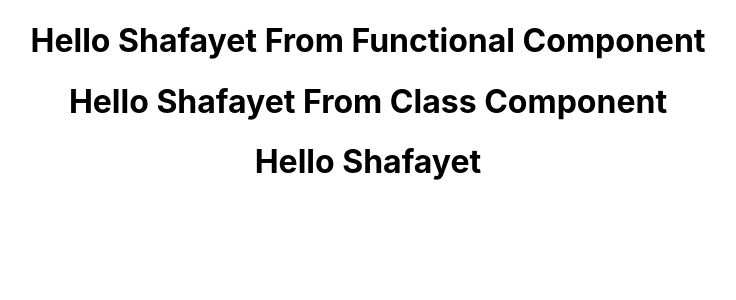
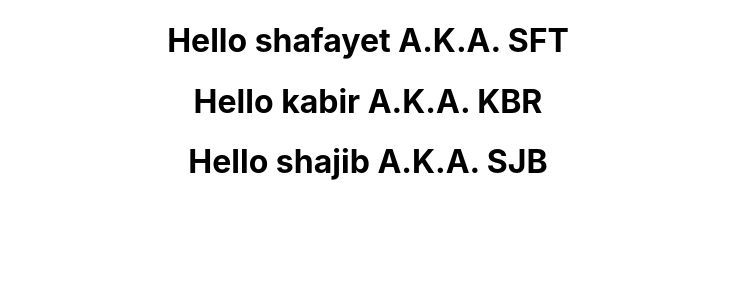
Before and after one commit to shafayetdotme/tut-react, a React (Create React App) app: page / in a window 1280 px wide. Shown: the top 300 px of the page, without its empty margins (272-1008 px from the left). Built offline with nearby package versions, Linux system fonts and the light colour scheme.

Commit message:
Props component

```diff
--- a/src/App.js
+++ b/src/App.js
@@ -1,15 +1,13 @@
 import React from 'react';
 import './App.css';
 import Greet from './components/Greet';
-import Welcome from './components/Welcome';
-import Hello from './components/Hello';
 
 function App() {
   return (
     <div className="App">
-      <Greet/>
-      <Welcome/>
-      <Hello/>
+      <Greet name="shafayet" shortName="SFT"/>
+      <Greet name="kabir" shortName="KBR"/>
+      <Greet name="shajib" shortName="SJB"/>
     </div>
   );
 }
--- a/src/components/Greet.js
+++ b/src/components/Greet.js
@@ -1,5 +1,8 @@
 import React from 'react';
 
-const Greet = () => <h1>Hello Shafayet From Functional Component</h1>;
+const Greet = (props) => {
+    console.log(props);
+return <h1>Hello {props.name} A.K.A. {props.shortName}</h1>;
+};
 
 export default Greet;
```
